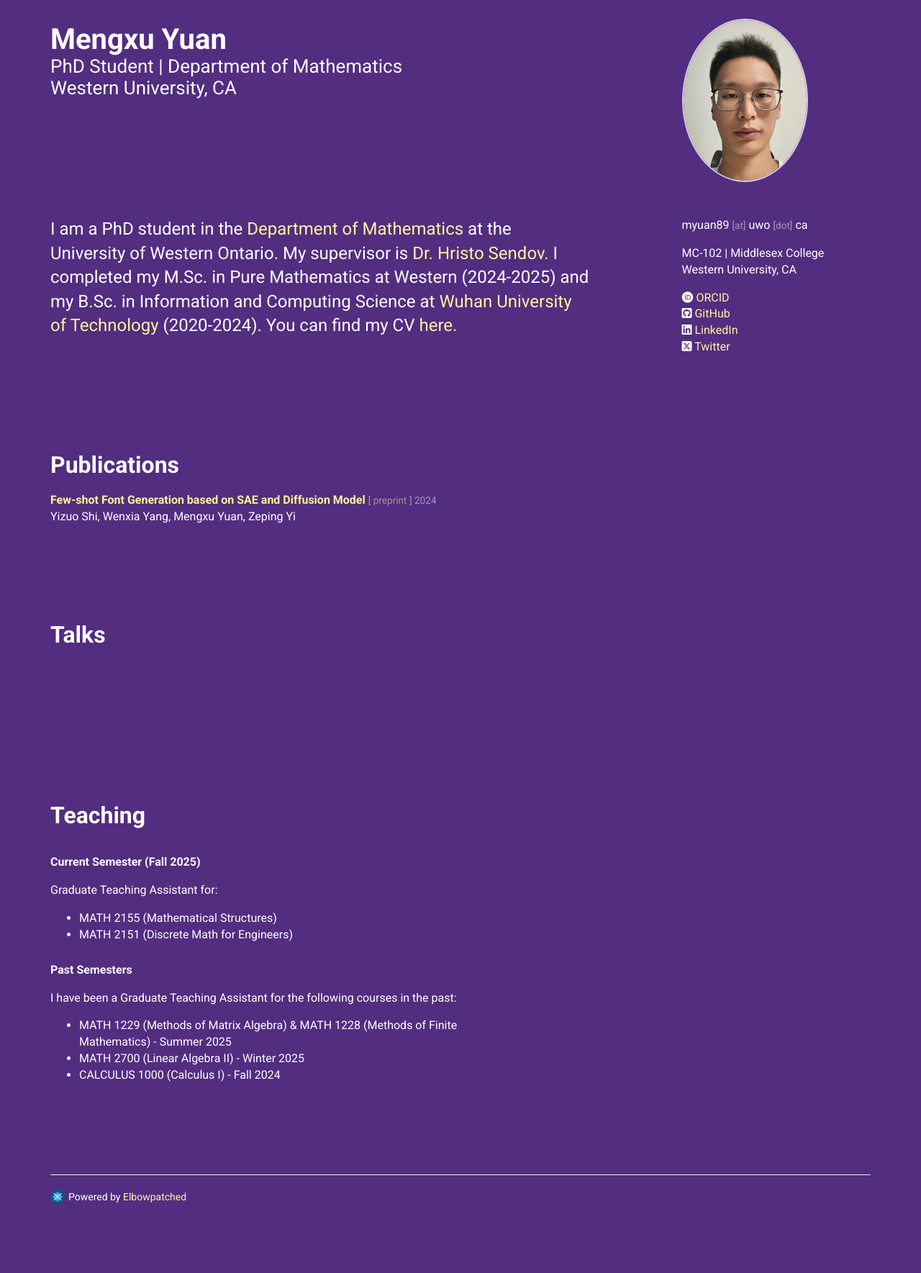
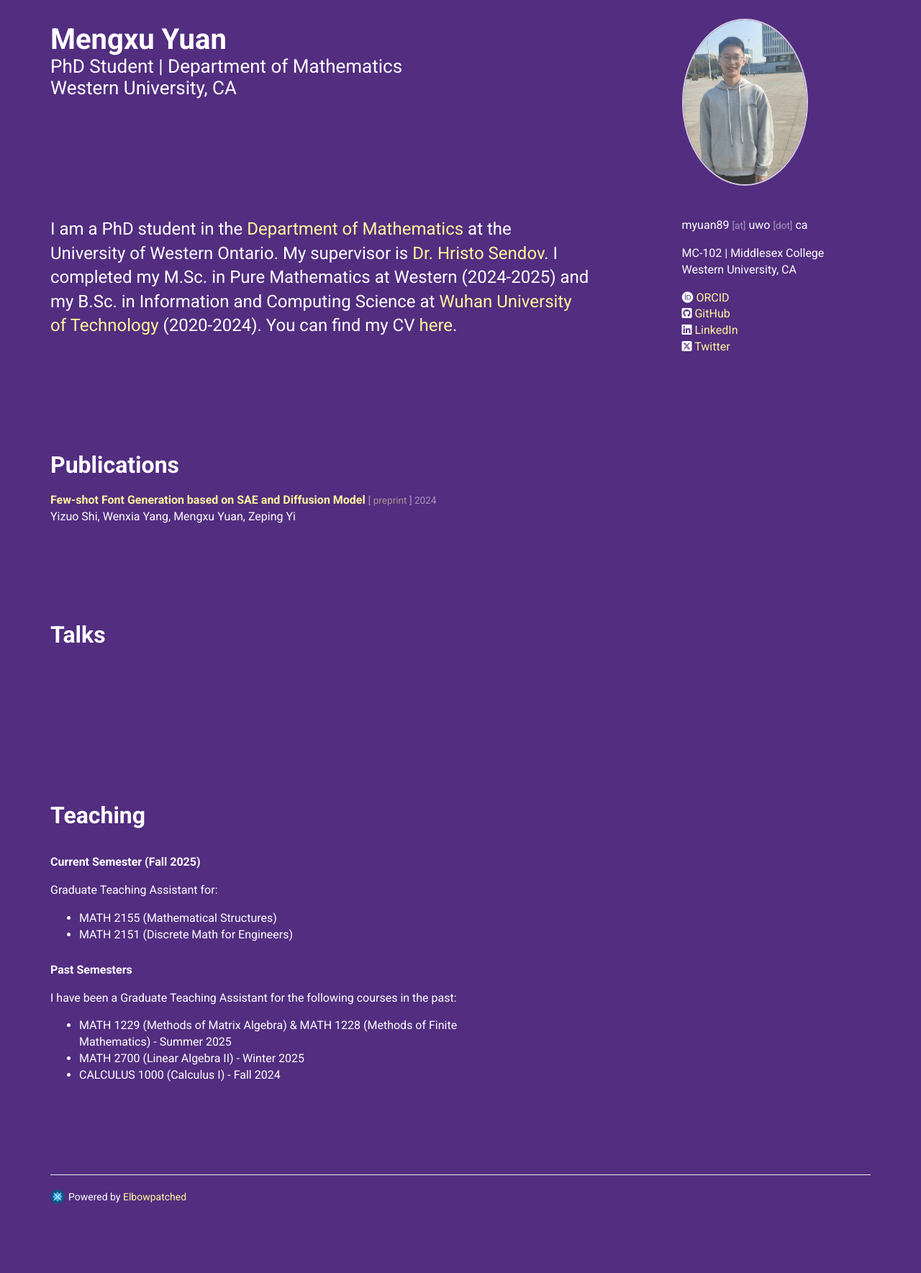
Before and after one commit to Mengxu3/mengxu3.github.io, a Jekyll site: the page built from index.html, in a window 1280 px wide. Shown: the whole page at 72% size. Built offline with Jekyll 4.4.1, drawn with Linux system fonts in a browser that asks for light colours; nearby versions of some CDN libraries.

Commit message:
Update profile picture path in personal.yml

```diff
--- a/_data/personal.yml
+++ b/_data/personal.yml
@@ -1,6 +1,6 @@
 name: Mengxu Yuan
 label: PhD Student | Department of Mathematics
-picture: /assets/profile-picture.jpg
+picture: /assets/123.jpg
 email: myuan89@uwo.ca
 phone:
 department: MC-102 | Middlesex College
```
